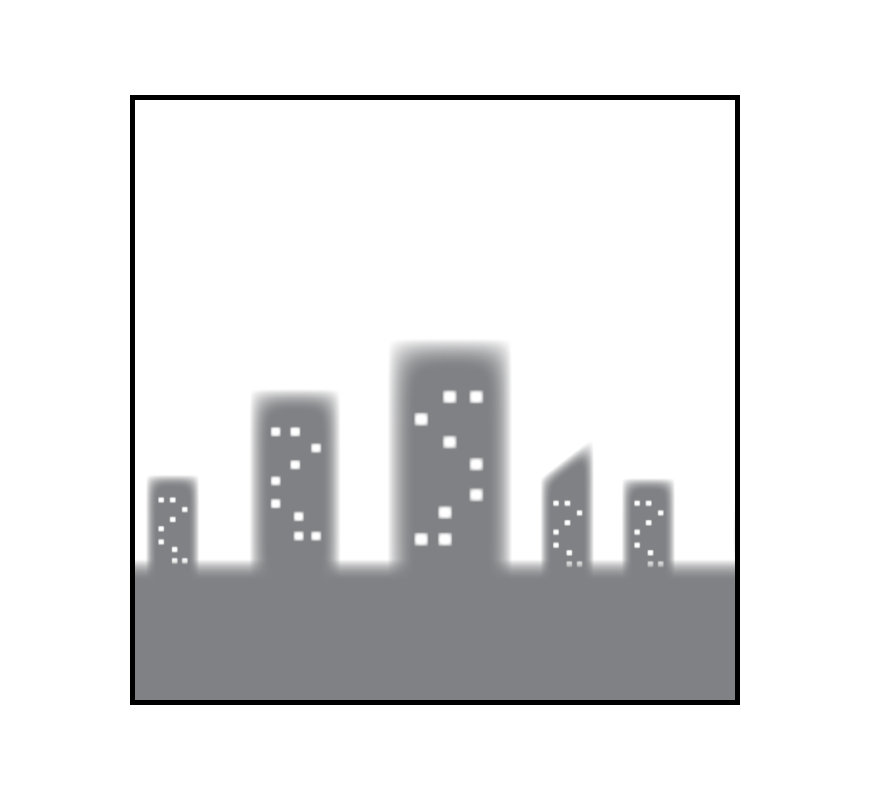
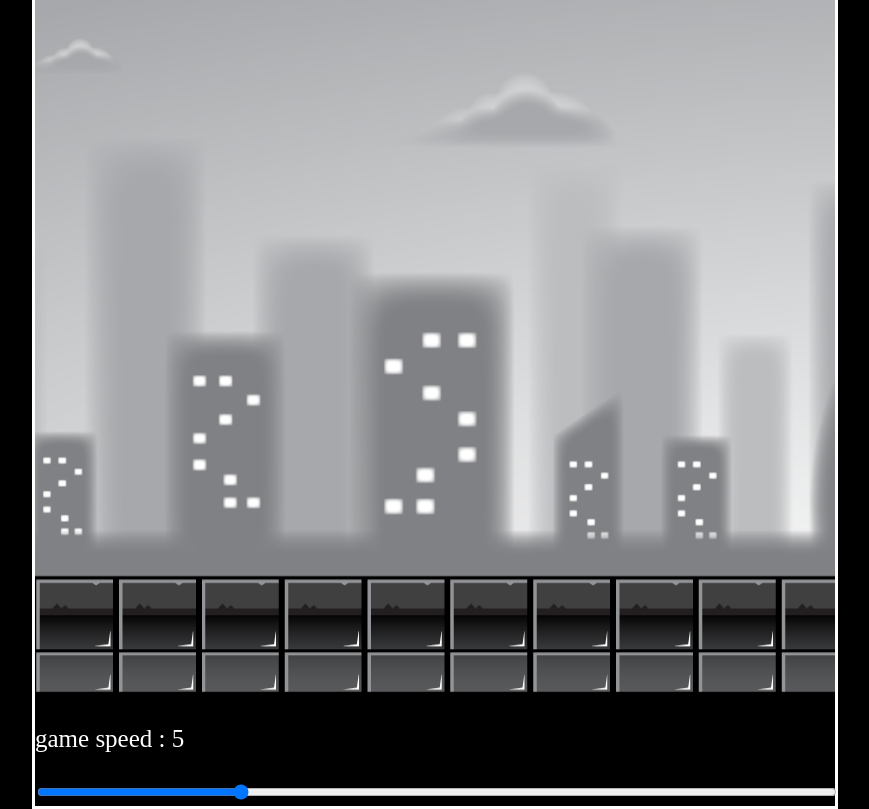
Before and after one commit to cyeongb/project4, a plain HTML site: page pt2/index.html in a window 1280 px wide. Shown: the whole page, without its empty margins (205-1074 px from the left). Drawn offline with Linux system fonts and the light colour scheme; animation ran at ten frames a second.

Commit message:
배경 완성

```diff
--- a/pt2/index.html
+++ b/pt2/index.html
@@ -7,7 +7,11 @@
     <link rel="stylesheet" href="./style.css">
 </head>
 <body>
-    <canvas id="canvas1"></canvas>
+    <div id="container">
+        <canvas id="canvas1"></canvas>
+        <p>game speed : <span id="showGameSpeed"></span> </p>
+        <input type="range" min="0" max="20" value="5" class="slider" id="slider" />
+    </div>
 
     <script src="./script.js"></script>
 </body>
--- a/pt2/script.js
+++ b/pt2/script.js
@@ -1,68 +1,94 @@
-const canvas = document.getElementById('canvas1');
-const ctx = canvas.getContext('2d');
-const CANVAS_WIDTH= canvas.width = 800;
-const CANVAS_HEIGHT = canvas.height = 700;
+const canvas = document.getElementById("canvas1");
+const ctx = canvas.getContext("2d");
+const CANVAS_WIDTH = (canvas.width = 800);
+const CANVAS_HEIGHT = (canvas.height = 700);
 
-let gameSpeed = 3;
+let gameSpeed = 5;
+let gameFrame = 0;
 
-const backgroundLayer1= new Image();
-backgroundLayer1.src = '../assets/layer-1.png';
+const backgroundLayer1 = new Image();
+backgroundLayer1.src = "../assets/layer-1.png";
 
-const backgroundLayer2= new Image();
-backgroundLayer2.src = '../assets/layer-2.png';
+const backgroundLayer2 = new Image();
+backgroundLayer2.src = "../assets/layer-2.png";
 
-const backgroundLayer3= new Image();
-backgroundLayer3.src = '../assets/layer-3.png';
+const backgroundLayer3 = new Image();
+backgroundLayer3.src = "../assets/layer-3.png";
 
-const backgroundLayer4= new Image();
-backgroundLayer4.src = '../assets/layer-4.png';
+const backgroundLayer4 = new Image();
+backgroundLayer4.src = "../assets/layer-4.png";
 
-const backgroundLayer5= new Image();
-backgroundLayer5.src = '../assets/layer-5.png';
+const backgroundLayer5 = new Image();
+backgroundLayer5.src = "../assets/layer-5.png";
 
-//애니메이션의 청사진 공유 가능.
-class Layer{
-    constructor(image, speedModifier){
+window.addEventListener("load", () => {
+  const slider = document.getElementById("slider");
+  slider.value = gameSpeed;
+
+  const showGameSpeed = document.getElementById("showGameSpeed");
+  showGameSpeed.innerHTML = gameSpeed;
+
+  slider.addEventListener("change", (e) => {
+    gameSpeed = e.target.value;
+    showGameSpeed.innerHTML = e.target.value;
+  });
+
+  class Layer {
+    constructor(image, speedModifier) {
       this.x = 0;
       this.y = 0;
       this.width = 2400;
-        this.height= 700;
-        this.x2 = this.width;
+      this.height = 700;
       this.image = image;
       this.speedModifier = speedModifier;
       this.speed = gameSpeed * this.speedModifier;
     }
 
-    update(){
+    update() {
       this.speed = gameSpeed * this.speedModifier;
-        if(this.x <= -this.width){ //speed를 빼서 간격을 없앰
-            this.x = this.width + this.x - this.speed;
+      // if(this.x <= -this.width){ //speed를 빼서 간격을 없앰
+      //     this.x = this.width + this.x - this.speed;
+      // }
+
+      //  this.x = Math.floor(this.x - this.speed);
+      this.x = (gameFrame * this.speed) % this.width;
     }
 
-        if(this.x2 <= -this.width){ //speed를 빼서 간격을 없앰
-            this.x2 = this.width + this.x - this.speed;
-        }
-        this.x = Math.floor(this.x - this.speed);
-        this.x2 = Math.floor(this.x2 - this.speed);
-
-    }
-
-    draw(){
-        ctx.drawImage(this.image,this.x,this.y,this.width,this.height);
-        ctx.drawImage(this.image,this.x2,this.y,this.width,this.height);
+    draw() {
+      ctx.drawImage(this.image, this.x, this.y, this.width, this.height);
+      ctx.drawImage(
+        this.image,
+        this.x + this.width,
+        this.y,
+        this.width,
+        this.height
+      );
     }
   }
 
-const layer4 = new Layer(backgroundLayer4,0.5); //Layer 이름으 클래스를 찾음
+  const layer1 = new Layer(backgroundLayer1, 0.5); //Layer 이름의 클래스를 찾음
+  const layer2 = new Layer(backgroundLayer2, 0.5);
+  const layer3 = new Layer(backgroundLayer3, 0.5);
+  const layer4 = new Layer(backgroundLayer4, 0.5);
+  const layer5 = new Layer(backgroundLayer5, 1);
   // 0.5 => 프레임당 5px 씩 이동.
 
+  const gameObjects = [layer1, layer2, layer3, layer4, layer5];
+
   //애니메이션 루프
-function animate(){
-    ctx.clearRect(0,0,CANVAS_WIDTH,CANVAS_HEIGHT);
-    layer4.update();
-    layer4.draw();
+  function animate() {
+    ctx.clearRect(0, 0, CANVAS_WIDTH, CANVAS_HEIGHT);
+    gameObjects.forEach((obj) => {
+      obj.update();
+      obj.draw();
+    });
     //1:11:19
+    gameFrame--;
+    console.log("gameFrame::", gameFrame);
     requestAnimationFrame(animate);
-};
+  }
 
   animate();
+});
+
+//애니메이션의 청사진 공유 가능.
--- a/pt2/style.css
+++ b/pt2/style.css
@@ -1,9 +1,27 @@
+
+body{
+    background:#000000;
+}
+
+#container{
+    position : absolute;
+    transform : translate(-50%,-50%);
+    top:50%;
+    left:50%;
+    font-size : 25px;
+    width: 800px;
+    border:3px solid #fff;
+}
 #canvas1{
-    border: 5px solid black;
-    top: 50%;
-    position: absolute;
-    left:50%;
-    transform: translate(-50%,-50%);
-    width: 600px;
-    height: 600px;
+    position: relative;
+    width: 800px;
+    height: 700px;
 }
+
+#slider{
+    width:100%;
+}
+
+p{
+    color:#fff;
+}
```
Lines whose indentation alone changed are shown as unchanged.
